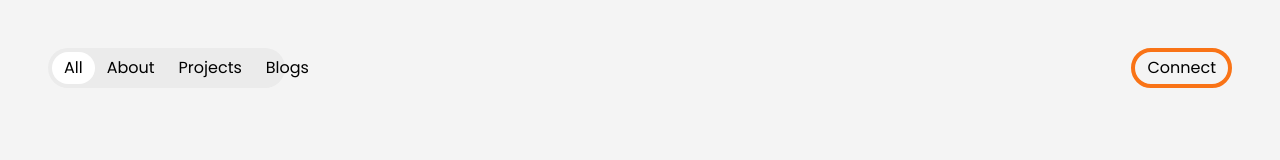
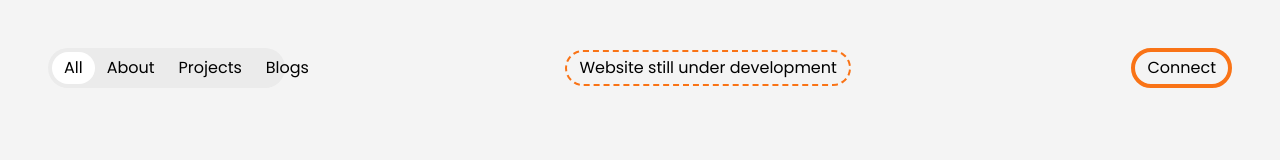
Before and after one commit to Saikat-Mandal/portfolio, a Next.js app: page / in a window 1280 px wide. Shown: the top 160 px of the page. Built offline with nearby package versions, Linux system fonts and the light colour scheme.

Commit message:
dev tag added

```diff
--- a/src/app/components/Navbar.jsx
+++ b/src/app/components/Navbar.jsx
@@ -18,6 +18,7 @@ function Navbar() {
                 <div className={`py-1 px-3 rounded-full ${pathname == "/register" ? "bg-[#FFFFFF]" : ""}`} > <Link href="/signup">Register</Link></div> */}
             </div>
 
+            <div className=' px-3 py-1 border-2 border-dashed border-orange-500 rounded-full'><p className='typewriter' >Website still under development</p></div>
             <button onClick={() => { setModalOpen(true) }} className=' px-3 py-1 border-4 hover:scale-105 border-orange-500 rounded-full'>Connect</button>
         </div>
     )
--- a/src/app/globals.css
+++ b/src/app/globals.css
@@ -6,3 +6,20 @@
 *{
     font-family: 'Poppins' , sans-serif;
 }
+
+.typewriter{
+    width: 100%;
+    white-space: nowrap;
+    overflow: hidden;
+    /* border-right: 1px solid black; */
+    animation:
+        typing 2s steps(31),
+        cursor .4s step-end infinite alternate
+}
+
+@keyframes cursor{
+    50% {border-color: transparent}
+}
+@keyframes typing {
+    from {width: 0}
+}
```
